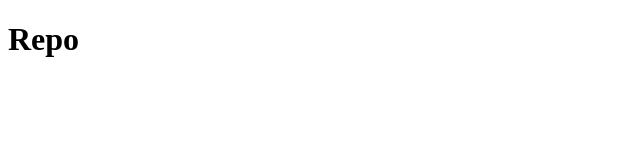
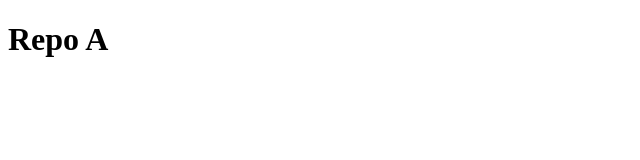
Before and after one commit to suesheno/test-repo-rebase, a plain HTML site: page index.html in a window 1280 px wide. Shown: the full height of the page, 0-640 px from the left. Drawn offline with Linux system fonts and the light colour scheme.

Commit message:
commit from repo a

```diff
--- a/index.html
+++ b/index.html
@@ -7,6 +7,6 @@
     <title>Document</title>
 </head>
 <body>
-    <h1>Repo</h1>
+    <h1>Repo A</h1>
 </body>
 </html>
```
